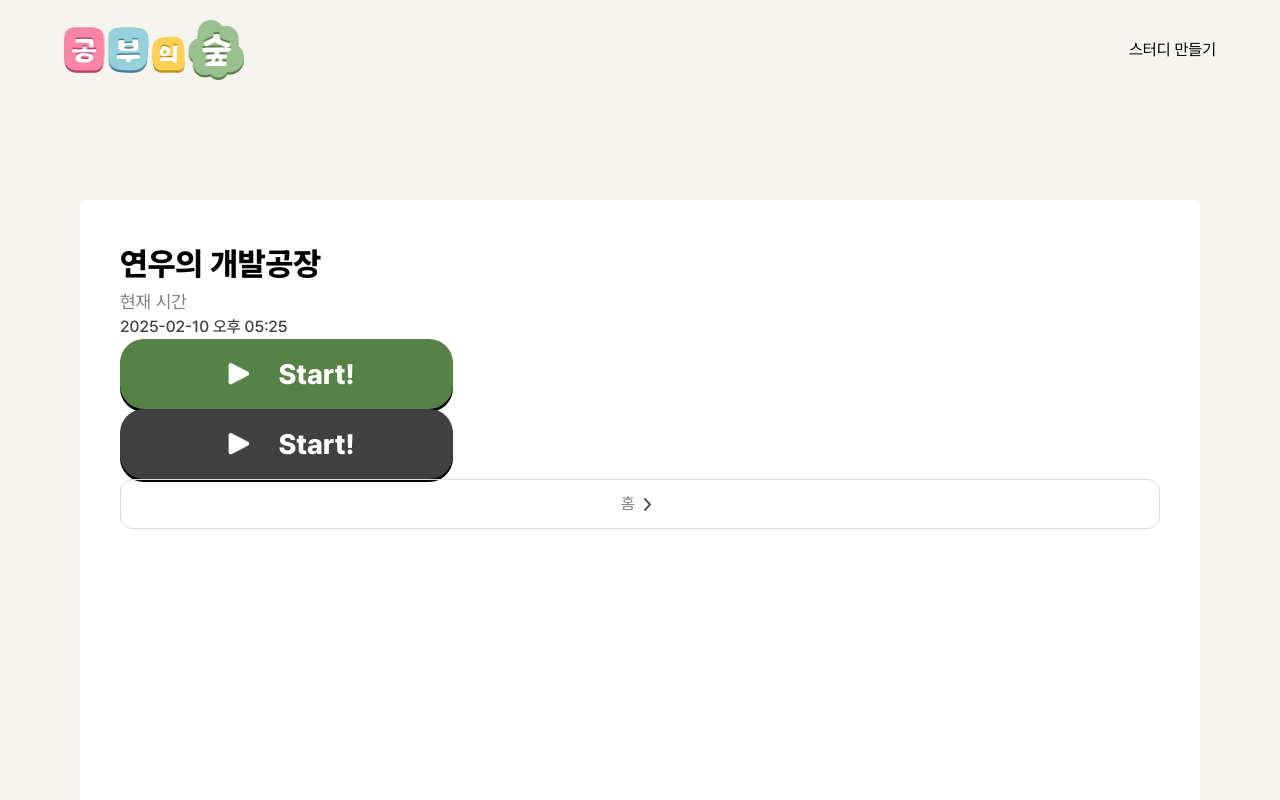
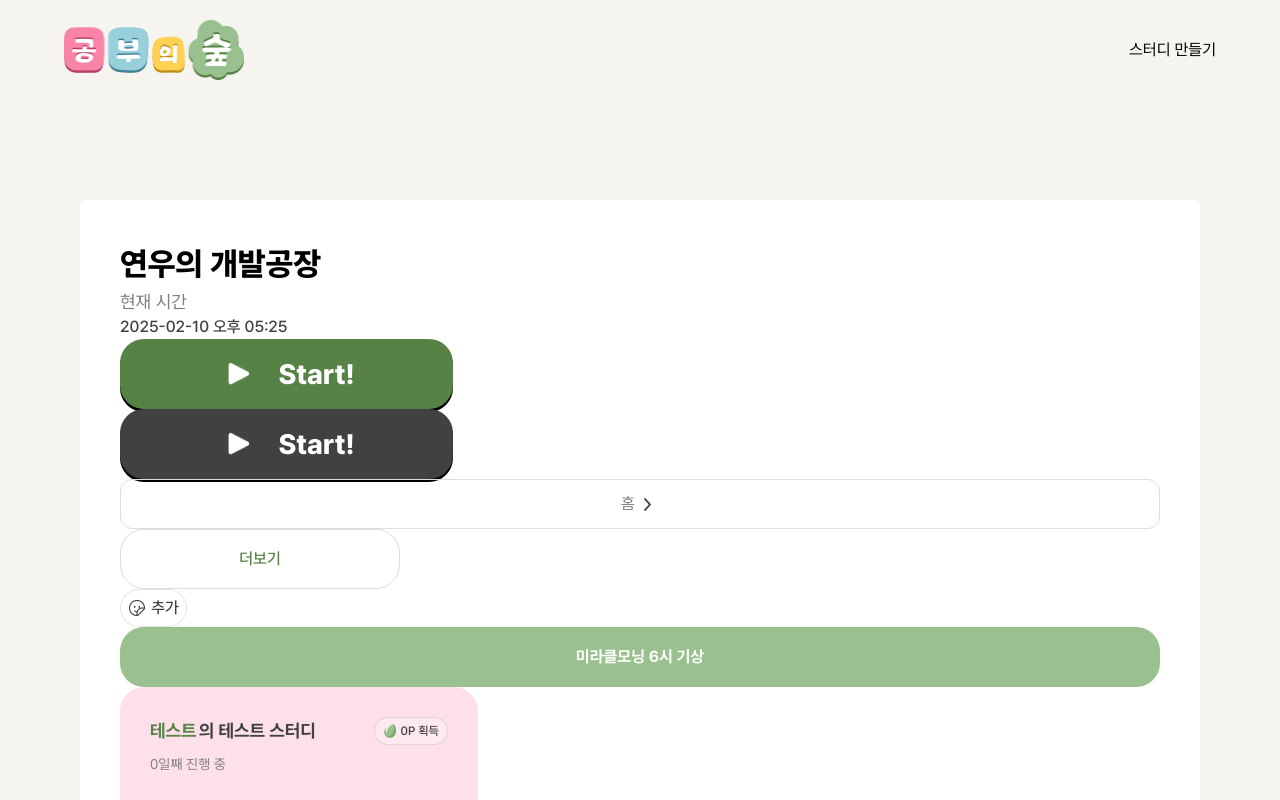
Before and after one commit to CodeitFS5th/5th_StudyForest_team3_FE, a Next.js app: page / in a window 1280 px wide. Shown: the top 800 px of the page. Built offline with nearby package versions, Linux system fonts and the light colour scheme.

Commit message:
:sparkles: lets fucking go

```diff
--- a/src/views/HabitPage/components/HabitMain.tsx
+++ b/src/views/HabitPage/components/HabitMain.tsx
@@ -7,6 +7,10 @@ import {
   ButtonStartDisabled,
 } from "@/shared/components/button/ButtonRound";
 import { ButtonHome } from "@/shared/components/button/ButtonNav";
+import SeeMoreButton from "@/shared/components/ButtonSeeMore/SeeMoreButton";
+import ButtonAddEmoji from "@/shared/components/ButtonAddEmoji/ButtonAddEmoji";
+import Chip from "@/shared/components/Chip/Chip";
+import Card from "@/shared/components/Card/Card";
 
 export default function HabitMain() {
   const [currentTime, setCurrentTime] = useState(formatDateTime);
@@ -54,6 +58,10 @@ export default function HabitMain() {
           <ButtonStart />
           <ButtonStartDisabled />
           <ButtonHome />
+          <SeeMoreButton />
+          <ButtonAddEmoji />
+          <Chip label="미라클모닝 6시 기상" isCompleted={true}/>
+          <Card bg='pink'/>
         </div>
         {/*<div>습관 목록 부분</div>*/}
       </div>
```
